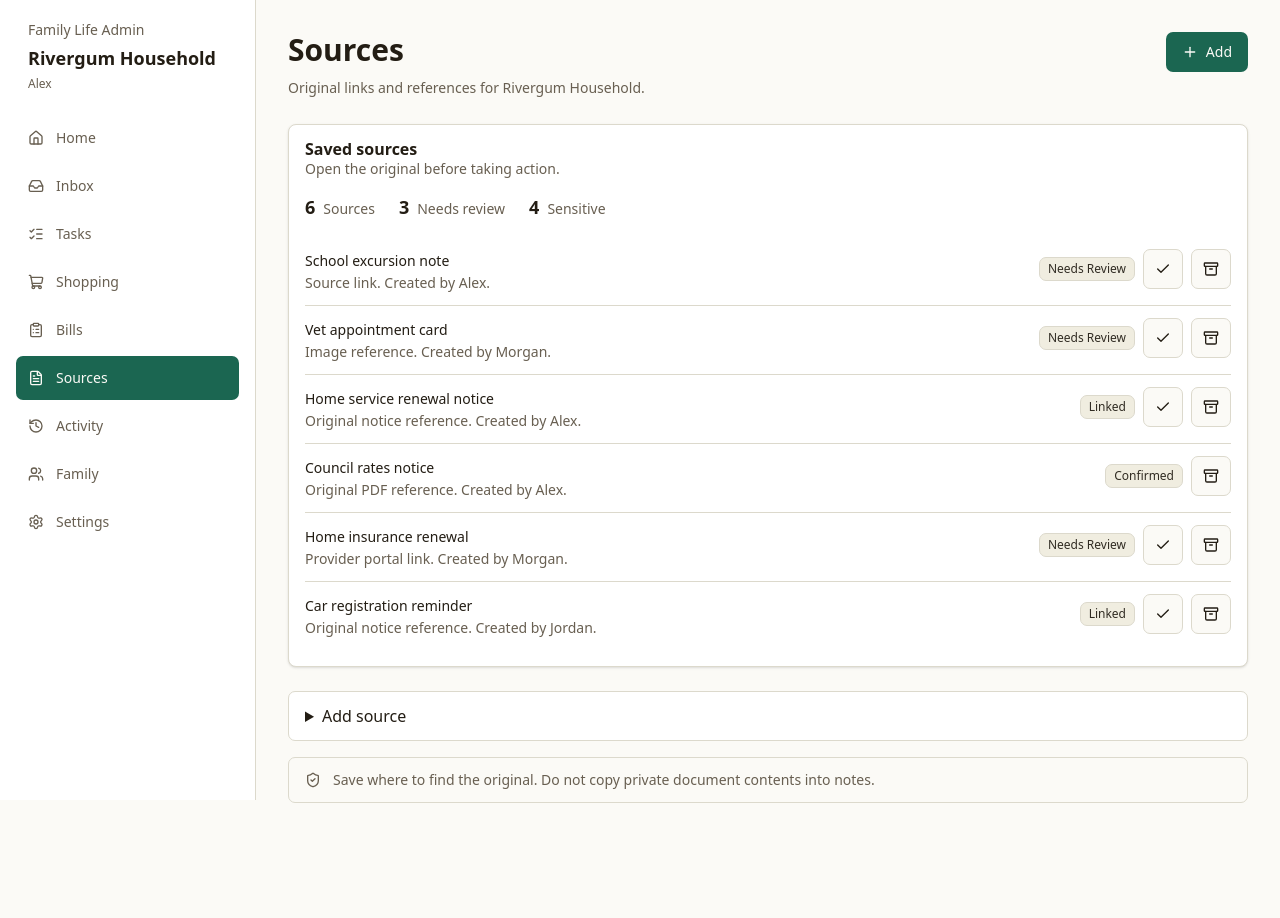
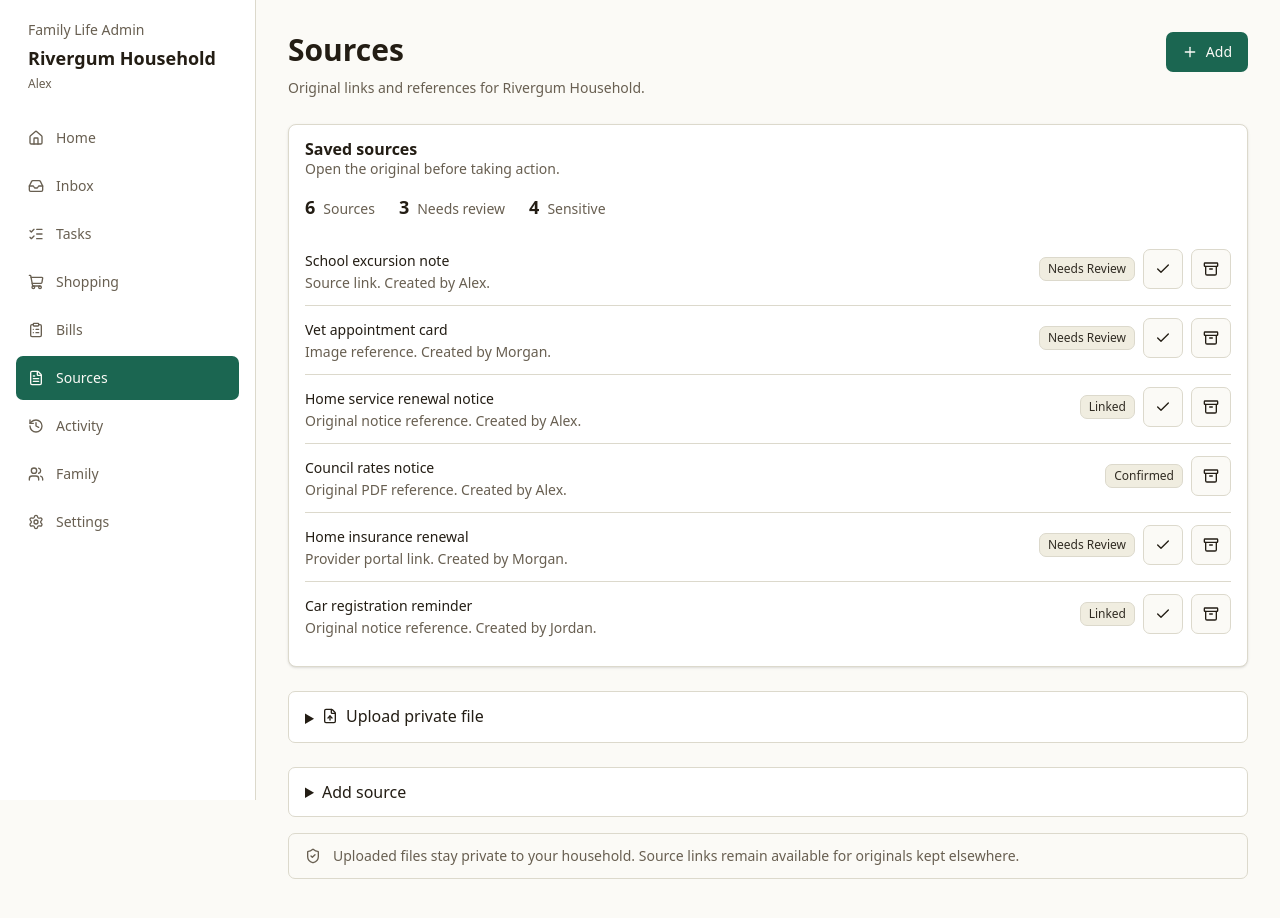
Before and after one commit to LatinMaestro/Life-Admin, a Next.js app: page /sources in a window 1280 px wide. Before the commit the page ends 843 px from the top, so only its background shows below. Built offline with nearby package versions, Linux system fonts and the light colour scheme.

Commit message:
Show private file upload on sources page

```diff
--- a/src/app/(workspace)/sources/page.tsx
+++ b/src/app/(workspace)/sources/page.tsx
@@ -4,6 +4,7 @@ import { setSourceReferenceStatusAction } from "@/app/(workspace)/sources/action
 import { PageHeader } from "@/components/page-header";
 import { ReadModelSummary } from "@/components/read-model-summary";
 import { SourceCapture } from "@/components/source-capture";
+import { SourceFileUpload } from "@/components/source-file-upload";
 import { Button, buttonVariants } from "@/components/ui/button";
 import { getSourceReferencesReadModel } from "@/lib/server/module-read-models";
 
@@ -75,11 +76,12 @@ export default async function SourcesPage() {
         }}
       />
 
+      <SourceFileUpload />
       <SourceCapture />
 
       <div className="mt-4 flex items-start gap-3 rounded-md border px-4 py-3 text-sm text-muted-foreground">
         <ShieldCheck className="mt-0.5 h-4 w-4 shrink-0" aria-hidden="true" />
-        <p>Save where to find the original. Do not copy private document contents into notes.</p>
+        <p>Uploaded files stay private to your household. Source links remain available for originals kept elsewhere.</p>
       </div>
     </>
   );
```
